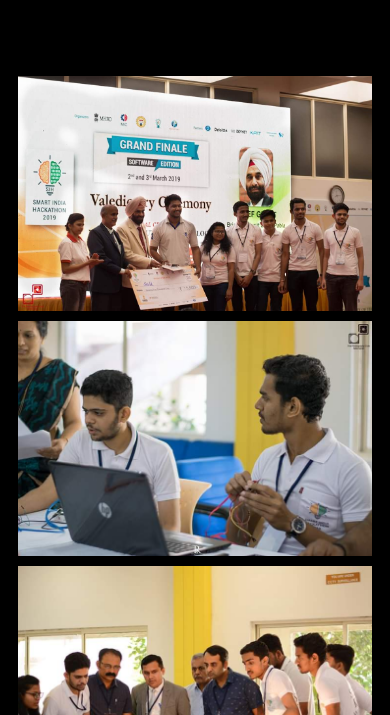
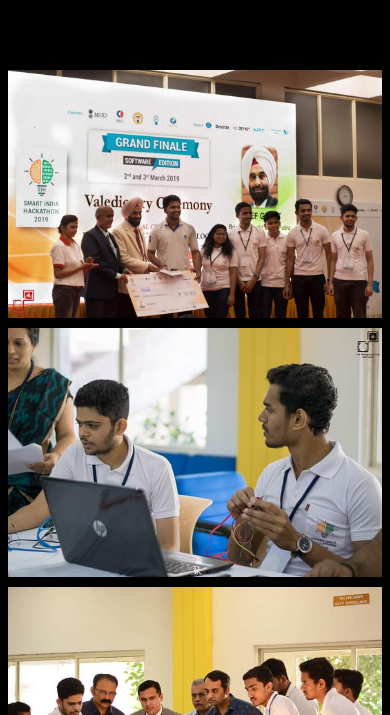
Before and after one commit to kapillondhe/Minimalist_Portfolio, a plain HTML site: page gallery.html in a window 390 px wide. Shown: the part 129-844 px from the top of the page. Drawn offline with Linux system fonts and the light colour scheme.

Commit message:
Mobile responsive changes

```diff
--- a/gallery.html
+++ b/gallery.html
@@ -15,7 +15,7 @@
         <div >
             <h1 style="text-align: center;">Gallery</h1>
         </div>
-        <div class="bodyContainer" style="padding-top: 26rem;">
+        <div class="galleryContainer">
             <div style="display: grid; grid-template-columns:repeat(auto-fit, minmax(350px, 1fr));gap: 10px;">
                 <img src="./Gallery/SIH1.jpeg" class="galleryImg" title="SIH 2019 winning team" alt="SIH 2019 winning team">
                 <img src="./Gallery/SIH2.jpeg" class="galleryImg" title="SIH 2019 winning team" alt="SIH 2019 winning team">
--- a/index.css
+++ b/index.css
@@ -51,6 +51,14 @@ body {
     height: auto;
 }
 
+.galleryContainer{
+    display: flex;
+    flex-direction: column;
+    justify-content: center;
+    align-items: center;
+    height: 80vh;
+}
+
 /* Media queries for responsiveness */
 @media only screen and (max-width: 600px) {
     .header {
@@ -64,4 +72,8 @@ body {
     .name {
         font-size: large;
     }
+
+    .galleryContainer{
+        padding-top: 28rem;
+    }
 }
```
